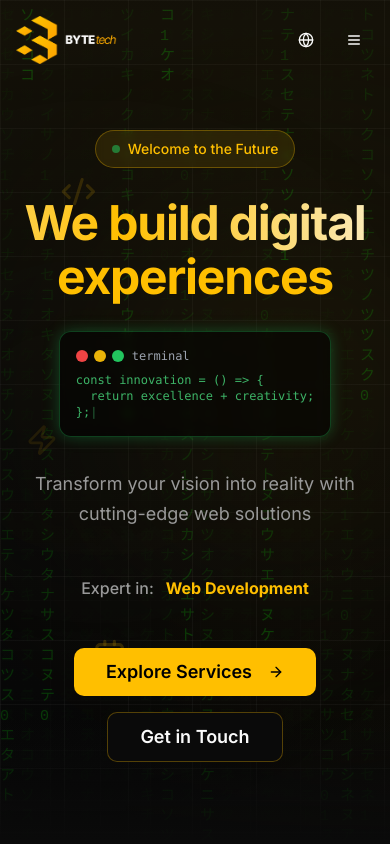
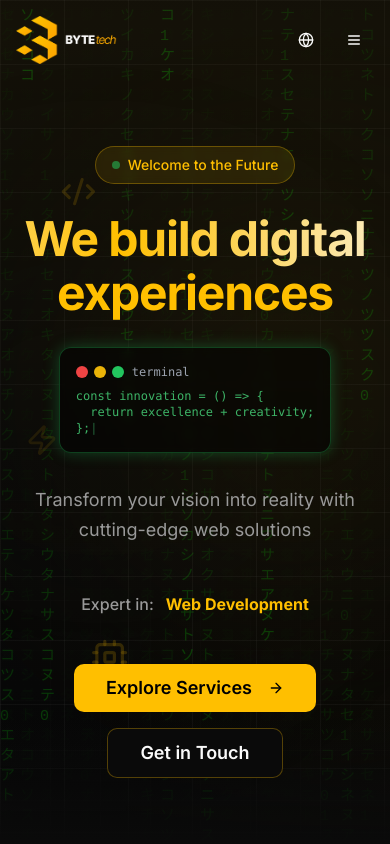
Before and after one commit to scorpio145633/bytetek-armenia-digital, a React (Vite) app: page / in a window 390 px wide. Shown: the top 844 px of the page. Built offline with nearby package versions, Linux system fonts and the light colour scheme.

Commit message:
Fix mobile margin in hero section

```diff
--- a/src/components/home/HeroSection.tsx
+++ b/src/components/home/HeroSection.tsx
@@ -183,7 +183,7 @@ const HeroSection = () => {
       ))}
 
       <div className="container mx-auto px-4 relative z-10">
-        <div className="max-w-6xl mx-auto mt-12">
+        <div className="max-w-6xl mx-auto mt-20 md:mt-12">
           {/* Badge */}
           <motion.div
             initial={{ opacity: 0, y: 20 }}
```
